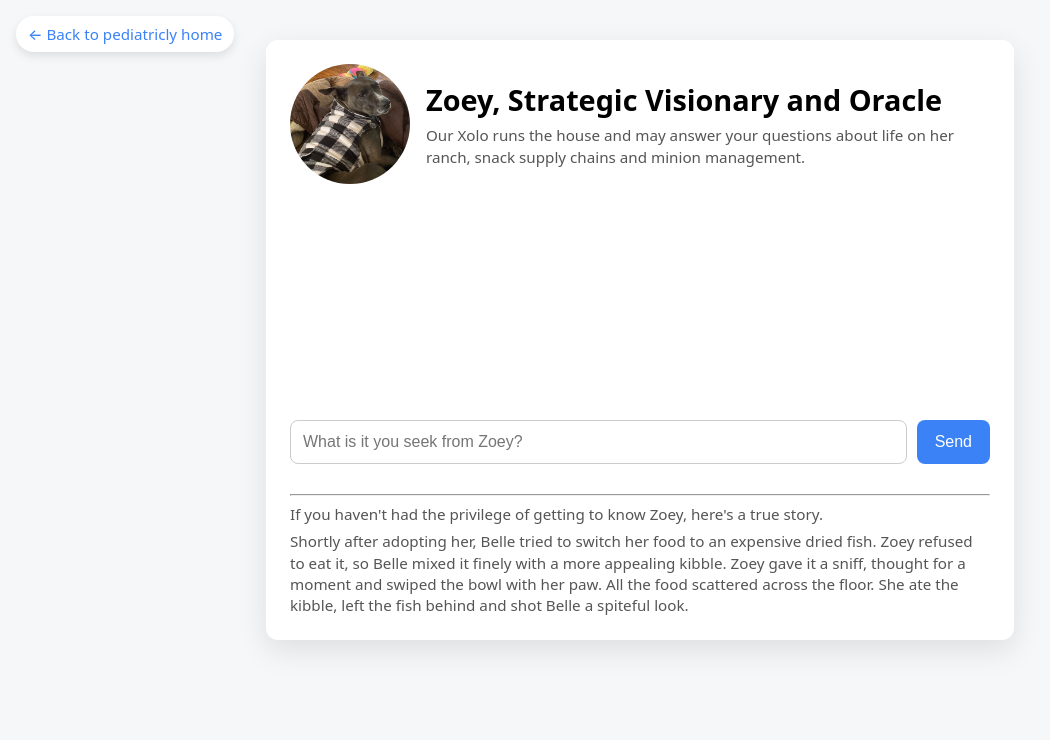
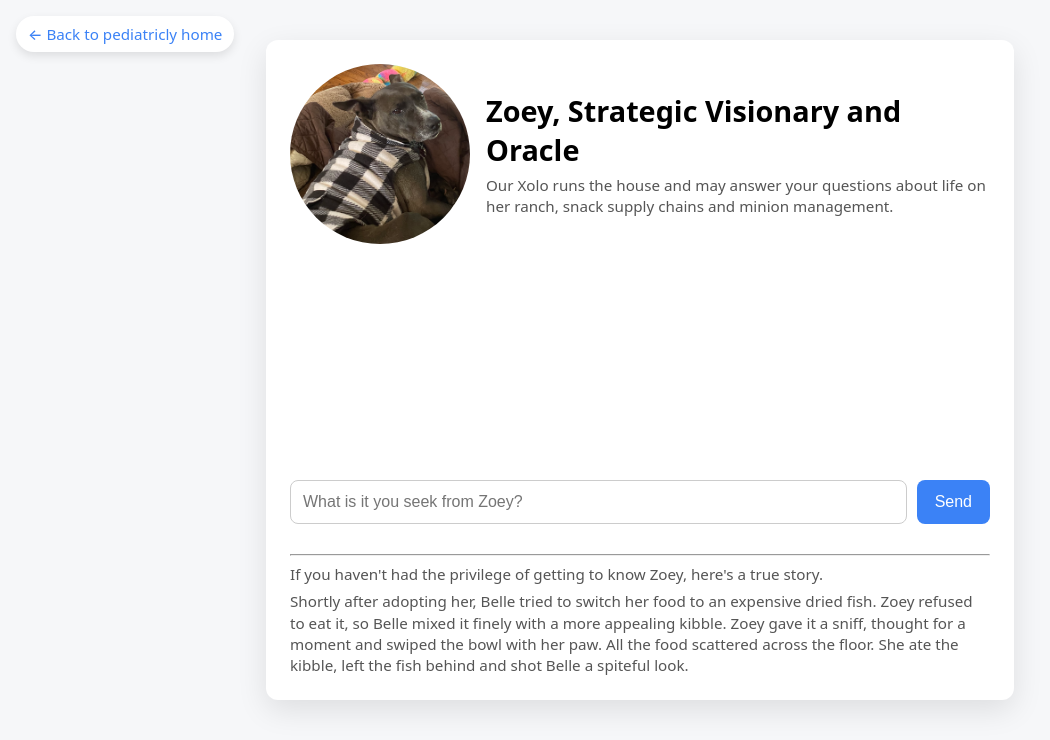
Before and after one commit to pediatricly/xolobot, a Django app: page / in a window 1280 px wide. Shown: the top 740 px of the page, without its empty margins (0-1050 px from the left). Run offline with Django 5.2, Linux system fonts and the light colour scheme.

Commit message:
bigger zoey

```diff
--- a/chatbot/static/chatbot/style.css
+++ b/chatbot/static/chatbot/style.css
@@ -21,8 +21,8 @@ body {
 }
 
 .header img {
-    width: 120px;
-    height: 120px;
+    width: 180px;
+    height: 180px;
     border-radius: 50%;
     object-fit: cover;
 }
```
